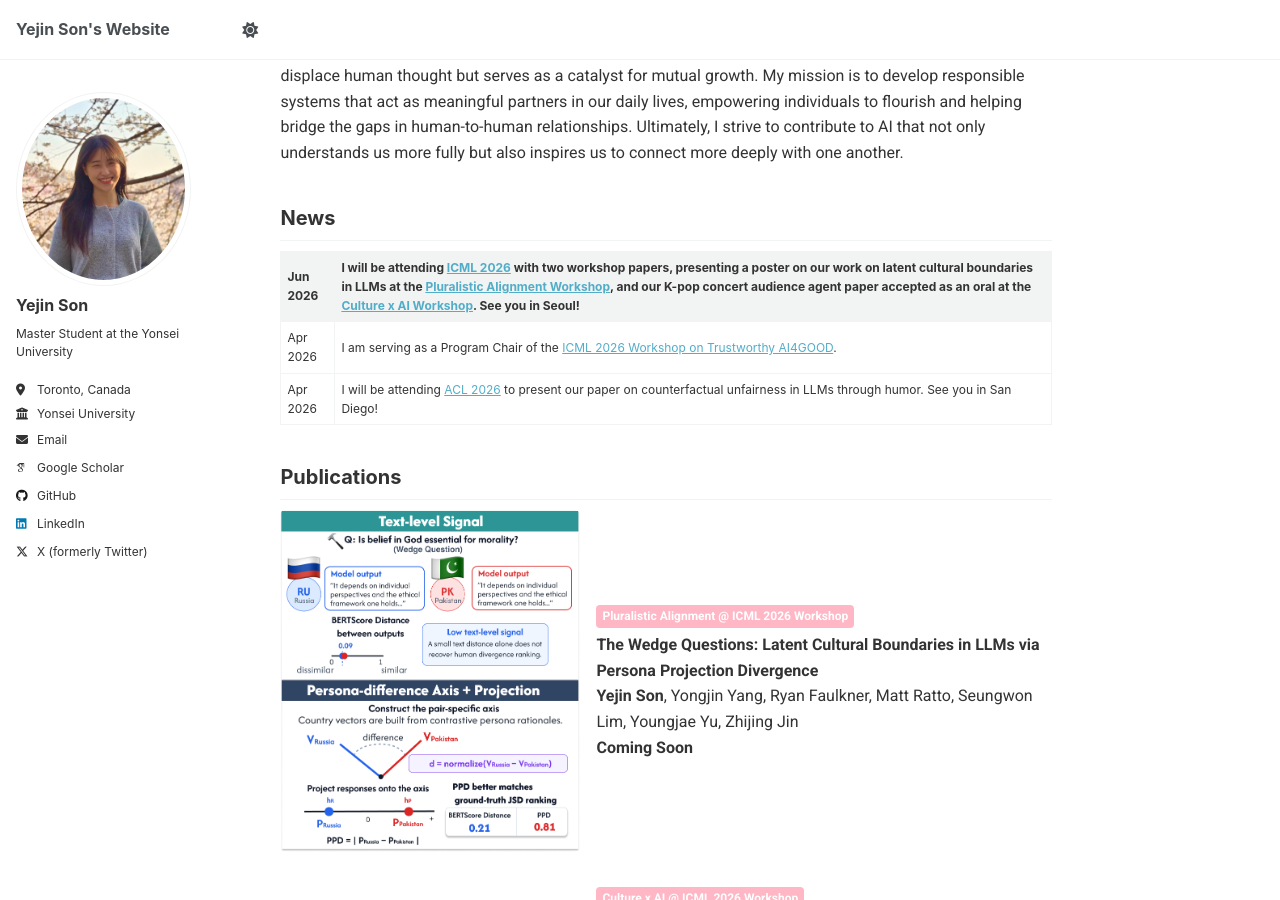
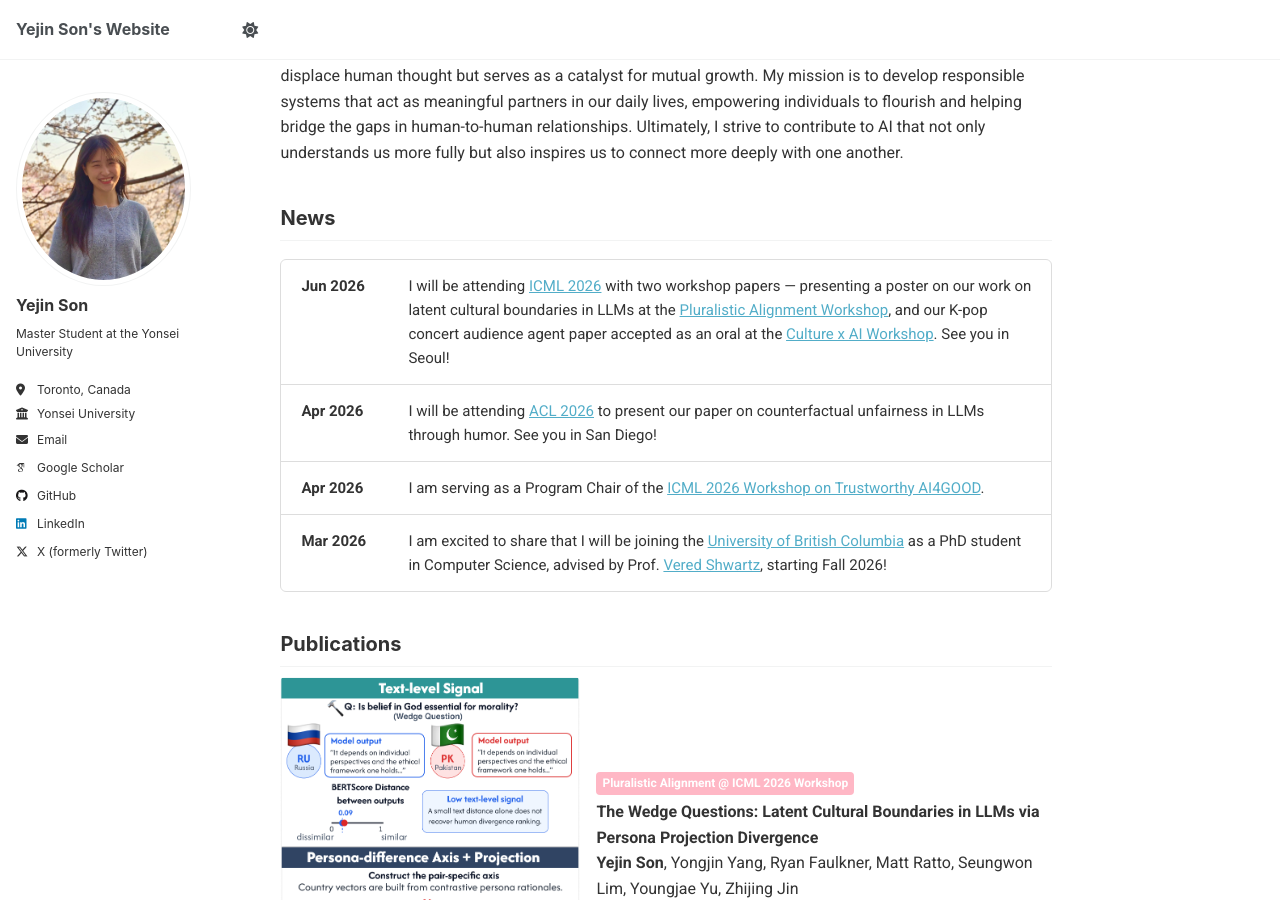
Before and after one commit to ozzaney/ozzaney.github.io, a Jekyll site: the page built from _pages/about.md, in a window 1280 px wide and 900 px high, scrolled down 402 px. Built offline with Jekyll 4.4.1, drawn with Linux system fonts in a browser that asks for light colours; some web fonts are replaced.

Commit message:
Update about.md

```diff
--- a/_pages/about.md
+++ b/_pages/about.md
@@ -19,10 +19,29 @@ I believe the future of AI lies in augmenting human agency, ensuring that techno
 
 ## News
 
-| Jun 2026   | I will be attending [ICML 2026](https://icml.cc) with two workshop papers, presenting a poster on our work on latent cultural boundaries in LLMs at the [Pluralistic Alignment Workshop](https://pluralistic-alignment.github.io/), and our K-pop concert audience agent paper accepted as an oral at the [Culture x AI Workshop](https://www.doingaidifferently.org/culturexaiworkshop). See you in Seoul! |
-| ---------- | ------------------------------------------------------------------------------------------------------------------------------------------------------------------------------------------------------------------------------------------------------------------------------------------------------------------------------------------------------------------------------------------------------------ |
-| Apr 2026   | I am serving as a Program Chair of the [ICML 2026 Workshop on Trustworthy AI4GOOD](https://trustworthy-ai-for-good.github.io/).                                                                                                                                                                                                                                                                              |
-| Apr 2026   | I will be attending [ACL 2026](https://2026.aclweb.org) to present our paper on counterfactual unfairness in LLMs through humor. See you in San Diego!                                                                                                                                                                                                                                                       |
+<div style="border: 1px solid #ddd; border-radius: 6px; overflow: hidden; margin: 1rem 0;">
+
+  <div style="display: flex; gap: 1.5rem; padding: 14px 20px; border-bottom: 1px solid #ddd;">
+    <div style="min-width: 80px; font-weight: bold; color: #333; font-size: 15px;">Jun 2026</div>
+    <div style="font-size: 15px; line-height: 1.6;">I will be attending <a href="https://icml.cc">ICML 2026</a> with two workshop papers — presenting a poster on our work on latent cultural boundaries in LLMs at the <a href="https://pluralistic-alignment.github.io/">Pluralistic Alignment Workshop</a>, and our K-pop concert audience agent paper accepted as an oral at the <a href="https://www.doingaidifferently.org/culturexaiworkshop">Culture x AI Workshop</a>. See you in Seoul!</div>
+  </div>
+
+  <div style="display: flex; gap: 1.5rem; padding: 14px 20px; border-bottom: 1px solid #ddd;">
+    <div style="min-width: 80px; font-weight: bold; color: #333; font-size: 15px;">Apr 2026</div>
+    <div style="font-size: 15px; line-height: 1.6;">I will be attending <a href="https://2026.aclweb.org">ACL 2026</a> to present our paper on counterfactual unfairness in LLMs through humor. See you in San Diego!</div>
+  </div>
+
+  <div style="display: flex; gap: 1.5rem; padding: 14px 20px; border-bottom: 1px solid #ddd;">
+    <div style="min-width: 80px; font-weight: bold; color: #333; font-size: 15px;">Apr 2026</div>
+    <div style="font-size: 15px; line-height: 1.6;">I am serving as a Program Chair of the <a href="https://trustworthy-ai-for-good.github.io/">ICML 2026 Workshop on Trustworthy AI4GOOD</a>.</div>
+  </div>
+
+  <div style="display: flex; gap: 1.5rem; padding: 14px 20px;">
+    <div style="min-width: 80px; font-weight: bold; color: #333; font-size: 15px;">Mar 2026</div>
+    <div style="font-size: 15px; line-height: 1.6;">I am excited to share that I will be joining the <a href="https://www.cs.ubc.ca">University of British Columbia</a> as a PhD student in Computer Science, advised by Prof. <a href="https://www.cs.ubc.ca/~vshwartz/">Vered Shwartz</a>, starting Fall 2026!</div>
+  </div>
+
+</div>
 
 ## Publications
 
```
